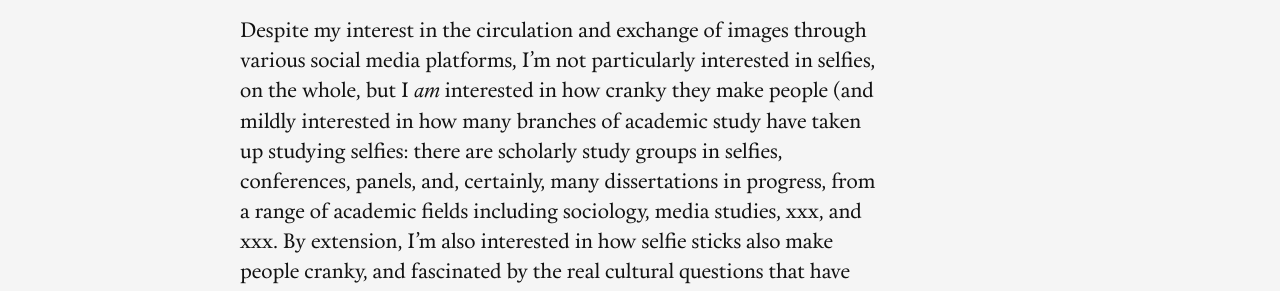
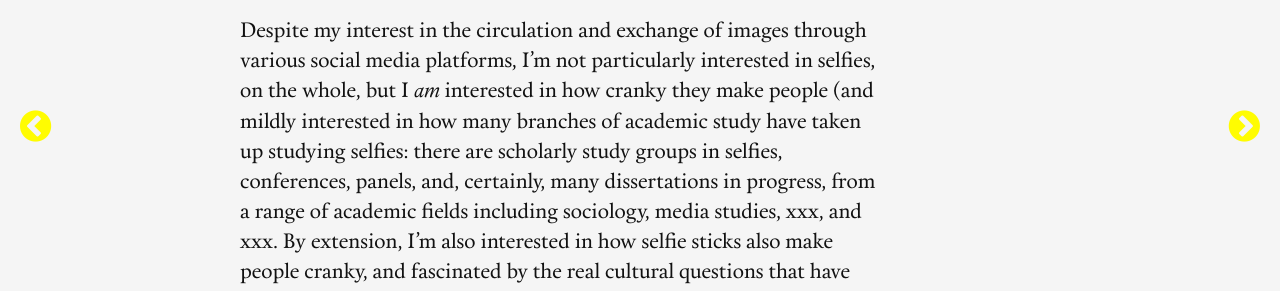
Before and after one commit to katepalbers/circ-exchg, a Jekyll site: the page built from _posts/2015-08-28-large-format-selfie-stick.md, in a window 1280 px wide and 1400 px high, scrolled down 517 px. Shown: the part 650-941 px from the top of the window. Built offline with Jekyll 4.4.1, drawn with Linux system fonts in a browser that asks for light colours; some web fonts are replaced.

Commit message:
Add next and prev links on post pages
Also adjust the #prev and #next css used on the home page

```diff
--- a/_layouts/post.html
+++ b/_layouts/post.html
@@ -3,11 +3,24 @@ layout: default
 ---
 <article>
 
-  <header>
-    <h1>{{ page.title }}</h1>
-    <p>{{ page.date | date: "%B %-d, %Y" }} {% if page.platform %}— {{ page.platform }}{% endif %} {% if page.theme %}— {{ page.theme }}{% endif %}</p>
-  </header>
+	<header>
+		<h1>{{ page.title }}</h1>
+		<p>{{ page.date | date: "%B %-d, %Y" }} {% if page.platform %}— {{ page.platform }}{% endif %} {% if page.theme %}— {{ page.theme }}{% endif %}</p>
+	</header>
 
-  {{ content }}
+	{{ content }}
+
+  	<nav>
+		{% if page.next.url %}
+	    <div id="prev">
+	      <a href="{{ site.baseurl }}{{page.next.url}}"><i class="fa fa-chevron-circle-left"></i></a>
+	    </div>
+	    {% endif %}
+	    {% if page.previous.url %}
+	    <div id="next">
+	      <a href="{{ site.baseurl }}{{page.previous.url}}"><i class="fa fa-chevron-circle-right"></i></a>
+	    </div>
+	    {% endif %}
+	</nav>
 
 </article>
--- a/assets/css/k.css
+++ b/assets/css/k.css
@@ -106,25 +106,27 @@ Home Page Post List
 	opacity: .9;
 }
 #prev {
-	position: absolute;
-	top:0;
-	left:20px;
+	float: left;
+	margin-left: 20px;
 	text-align: left;
 	font-size: 1.75em;
 	margin-top: 6px;
 	color: #fffc01;
 }
 #next {
-	position: absolute;
-	top:0;
-	right:20px;
+	float: right;
+	margin-right: 20px;
 	text-align: right;
 	width: 40px;
 	font-size: 1.75em;
 	margin-top: 6px;
 	color: #fffc01;
 }
-#next i:hover, #prev i:hover  {
+#next a, #prev a {
+	color: #fffc01;
+	border-bottom: none;
+}
+#next a:hover, #prev a:hover  {
 	color: #111;
 }
 #welcome {
@@ -298,6 +300,17 @@ article.informational ul li {
 	margin-bottom: .5em;
 }
 
+article #next {
+	position: absolute;
+	bottom: 88px;
+	right: 0px;
+}
+article #prev {
+	position: absolute;
+	bottom: 88px;
+	left: 0px;
+}
+
 figcaption {
 	font-family: CooperHewitt_Bold;
 	font-size: .7em;
```
